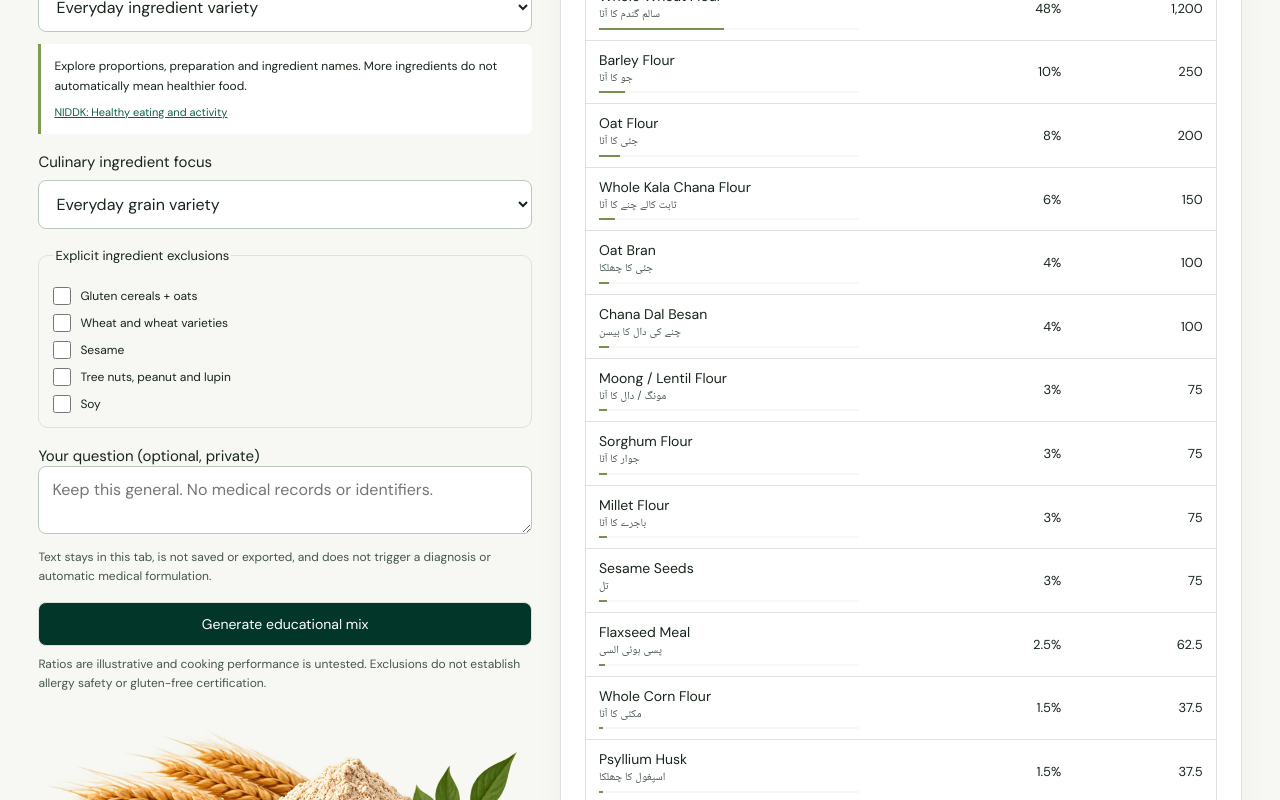
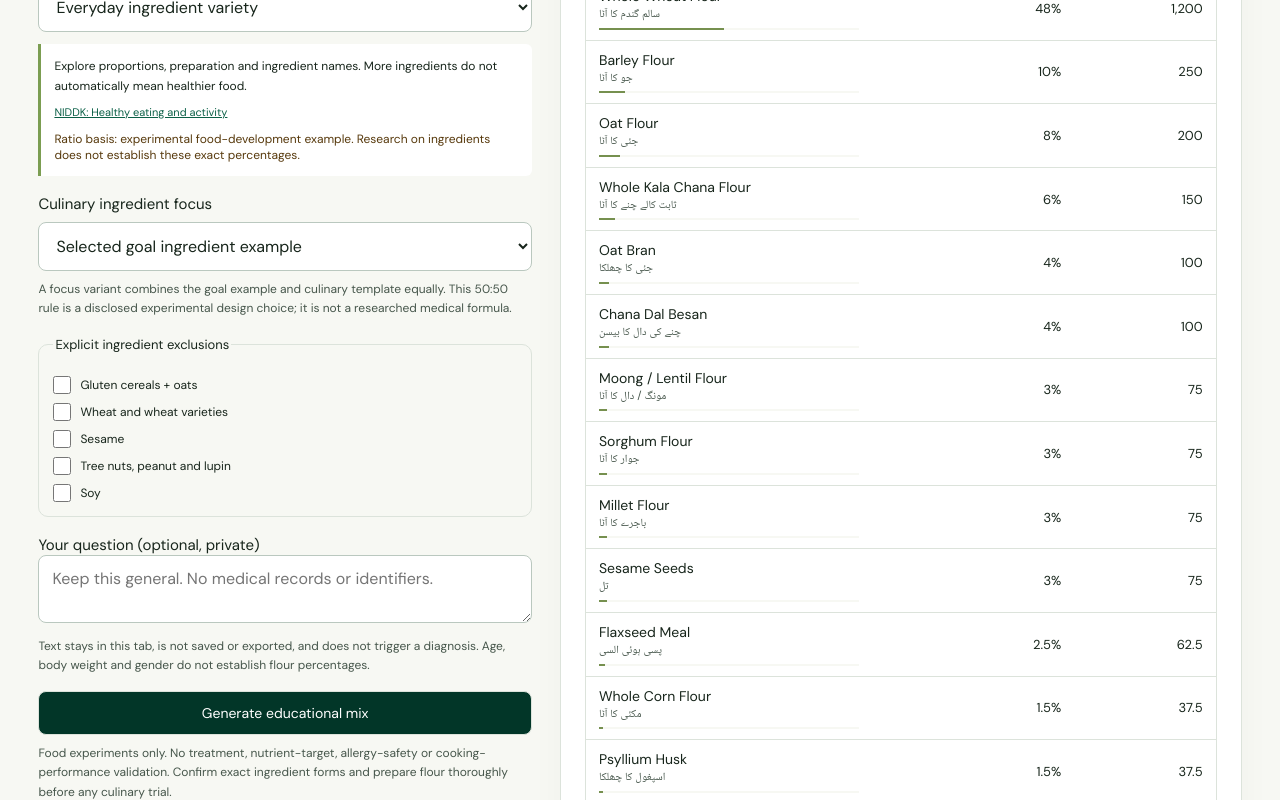
Before and after one commit to SadaPureOpenLab/sadapure-flour-calculator, a React (Vite) app: page / in a window 1280 px wide. Shown: the part 780-1580 px from the top of the page. Built offline with nearby package versions, Linux system fonts and the light colour scheme.

Commit message:
Make goal/focus selection visible and expose ingredient research references

```diff
--- a/src/components/Explorer.tsx
+++ b/src/components/Explorer.tsx
@@ -1,11 +1,12 @@
 import { useState } from 'react';
+import { ingredientReference } from '../data/ingredientReferences';
 import { CATALOGUE, DATA } from '../lib/engine';
 export function Explorer({ urdu }: { urdu: boolean }) {
   const [query,setQuery] = useState(''), [group,setGroup] = useState('All');
   const filtered = CATALOGUE.filter(i => `${i.name} ${i.roman} ${i.urdu}`.toLowerCase().includes(query.toLowerCase()) && (group === 'All' || i.group === group));
-  return <section className="companion"><h1>{urdu ? 'اپنے اجزاء کو سمجھیں' : 'Meet the ingredients.'}</h1><p className="lead">{urdu ? 'انگریزی، اردو یا عام نام سے 50 اجزاء تلاش کریں۔' : '50 ingredients, searchable by English, Urdu or familiar kitchen names. Only 18 belong to the published recipe; the rest are custom exploration entries.'}</p>
+  return <section className="companion"><h1>{urdu ? 'اپنے اجزاء کو سمجھیں' : 'Meet the ingredients.'}</h1><p className="lead">{urdu ? 'انگریزی، اردو یا عام نام سے 50 اجزاء تلاش کریں۔' : '54 ingredients, searchable by English, Urdu or familiar kitchen names. Only 18 belong to the published recipe; the rest are custom exploration entries.'}</p>
     <div className="explorer-controls"><label>{urdu ? 'اجزاء تلاش کریں' : 'Search ingredients'}<input type="search" value={query} onChange={e => setQuery(e.target.value)} placeholder="Wheat, jai, تل…"/></label><label>{urdu ? 'قسم' : 'Ingredient group'}<select value={group} onChange={e => setGroup(e.target.value)}>{['All',...new Set(CATALOGUE.map(i=>i.group))].map(g=><option key={g}>{g}</option>)}</select></label></div>
-    <p role="status">{filtered.length} ingredients</p><div className="ingredient-library">{filtered.map(i=><article key={i.id}><div><h2>{urdu ? i.urdu : i.name}</h2><p className="ingredient-name">{i.roman} · <span lang="ur" dir="rtl">{i.urdu}</span></p></div><span className="group-label">{i.group} · {i.basisPoints ? `${i.basisPoints / 100}% in published recipe` : 'Custom library only'}</span><p>{i.note}</p><p className="small">{i.allergens.length ? `Highlighted concerns: ${i.allergens.join(', ')}.` : 'No highlighted allergen category in this snapshot. This is not an allergy-free guarantee.'} Any ingredient can matter for a specific allergy; shared equipment controls are unknown.</p></article>)}</div>
+    <p role="status">{filtered.length} ingredients</p><div className="ingredient-library">{filtered.map(i=><article key={i.id}><div><h2>{urdu ? i.urdu : i.name}</h2><p className="ingredient-name">{i.roman} · <span lang="ur" dir="rtl">{i.urdu}</span></p></div><span className="group-label">{i.group} · {i.basisPoints ? `${i.basisPoints / 100}% in published recipe` : 'Custom library only'}</span><p>{i.note}</p><p className="small">{i.allergens.length ? `Highlighted concerns: ${i.allergens.join(', ')}.` : 'No highlighted allergen category in this snapshot. This is not an allergy-free guarantee.'} Any ingredient can matter for a specific allergy; shared equipment controls are unknown.</p><a href={ingredientReference(i.id,i.group).url} target="_blank" rel="noreferrer">{ingredientReference(i.id,i.group).title}</a><p className="small">{ingredientReference(i.id,i.group).level}</p></article>)}</div>
     {filtered.length === 0 ? <p>No matches. Try a common name or choose All groups.</p> : null}<p className="source">Source: <a href={DATA.sourceUrl}>SadaPure published ingredient table</a> · No ingredient nutrient values have been clinically or analytically validated here.</p>
   </section>;
 }
--- a/src/components/Generator.tsx
+++ b/src/components/Generator.tsx
@@ -1,18 +1,19 @@
 import { useState } from 'react';
+import { CATALOGUE } from '../lib/engine';
 import { GOALS, SOURCES } from '../data/goals';
-import { FOCUSES, generateMix } from '../lib/generator';
-import type { Blend } from '../lib/engine';
-export function Generator({urdu,onGenerate}:{urdu:boolean;onGenerate:(blend:Blend,notice:string)=>void}) {
-  const [goalId,setGoalId]=useState('everyday'),[focus,setFocus]=useState('variety'),[exclusions,setExclusions]=useState<string[]>([]),[issue,setIssue]=useState(''),[error,setError]=useState('');
-  const goal=GOALS.find(g=>g.id===goalId)!,source=SOURCES[goal.source];
-  const setGoal=(id:string)=>{setGoalId(id);const next=GOALS.find(g=>g.id===id);if(next?.exclusion) setExclusions(prev=>[...new Set([...prev,next.exclusion!])]);};
-  const generate=()=>{try{const result=generateMix(focus,exclusions);onGenerate(result.blend,`Illustrative culinary ratios generated from ${FOCUSES.find(f=>f.id===focus)!.label}. ${result.changes.join(' ')} Percentages are not researched treatment doses. Your selected health concern and private text do not prescribe these ratios.`);setError('');}catch(e){setError((e as Error).message);}};
-  return <section className="generator no-print" aria-labelledby="generator-title"><h2 id="generator-title">{urdu?'اپنا تعلیمی آمیزہ بنائیں':'Build an educational mix'}</h2><p className="small">{urdu?'50 اجزاء، 22 مقاصد اور مسائل۔ طبی علاج کا نسخہ نہیں۔':'50 supported ingredients · 22 goals and concerns · no medical recipe claims.'}</p>
-    <label htmlFor="goal-selector">{urdu?'مقصد یا مسئلہ':'Goal or concern'}</label><select id="goal-selector" value={goalId} onChange={e=>setGoal(e.target.value)}>{GOALS.map(g=><option key={g.id} value={g.id}>{urdu?g.urdu:g.label}</option>)}</select>
-    <div className={goal.clinical?'research-guidance clinical':'research-guidance'}><p>{goal.advice}</p><a href={source.url} target="_blank" rel="noreferrer">{source.title}</a>{goal.clinical?<strong>No clinically validated condition-specific percentages. Generated mixes use the culinary focus below, not this diagnosis.</strong>:null}</div>
-    <label htmlFor="culinary-focus">{urdu?'کھانے کے اجزاء کی ترجیح':'Culinary ingredient focus'}</label><select id="culinary-focus" value={focus} onChange={e=>setFocus(e.target.value)}>{FOCUSES.map(f=><option key={f.id} value={f.id}>{urdu?f.urdu:f.label}</option>)}</select>
-    <fieldset><legend>{urdu?'اجزاء خارج کریں':'Explicit ingredient exclusions'}</legend>{[['gluten','Gluten cereals + oats'],['wheat','Wheat and wheat varieties'],['sesame','Sesame'],['nuts','Tree nuts, peanut and lupin'],['soy','Soy']].map(([id,label])=><label key={id}><input type="checkbox" checked={exclusions.includes(id)} onChange={e=>setExclusions(e.target.checked?[...exclusions,id]:exclusions.filter(x=>x!==id))}/>{label}</label>)}</fieldset>
-    <label htmlFor="private-issue">{urdu?'اپنا سوال (اختیاری، نجی)':'Your question (optional, private)'}</label><textarea id="private-issue" value={issue} maxLength={240} onChange={e=>setIssue(e.target.value)} placeholder="Keep this general. No medical records or identifiers."/><p className="small">Text stays in this tab, is not saved or exported, and does not trigger a diagnosis or automatic medical formulation.</p>
-    <button className="primary" onClick={generate}>{urdu?'تعلیمی آمیزہ تیار کریں':'Generate educational mix'}</button><p className="small">Ratios are illustrative and cooking performance is untested. Exclusions do not establish allergy safety or gluten-free certification.</p>{error?<p role="alert">{error}</p>:null}
-  </section>;
+import { GOAL_RECIPES, type GeneratedGoal } from '../data/goalRecipes';
+import { FOCUSES } from '../lib/generator';
+import { generateForGoal } from '../lib/goalGenerator';
+export function Generator({urdu,onGenerate,onPending}:{urdu:boolean;onGenerate:(result:GeneratedGoal,notice:string)=>void;onPending:(message:string)=>void}) {
+ const [goalId,setGoalId]=useState('everyday'),[focus,setFocus]=useState('goal-default'),[exclusions,setExclusions]=useState<string[]>([]),[issue,setIssue]=useState(''),[error,setError]=useState('');
+ const goal=GOALS.find(g=>g.id===goalId)!,source=SOURCES[goal.source],recipe=GOAL_RECIPES[goalId];
+ const pending=()=>{setError('');onPending(urdu?'نئے انتخاب کا نتیجہ دیکھنے کے لیے آمیزہ تیار کریں۔':'Selection changed. Generate to apply this goal and focus; the previous table is hidden.');};
+ const generate=()=>{try{const result=generateForGoal(goalId,focus,exclusions);onGenerate(result,`${result.title}. ${result.changes.join(' ')} ${recipe?.notes??'Ingredient roles are informed by food references; exact percentages are experimental software choices, not researched clinical doses.'}`);setError('');}catch(e){setError((e as Error).message);onPending((e as Error).message);}};
+ return <section className="generator no-print" aria-labelledby="generator-title"><h2 id="generator-title">{urdu?'اپنا تعلیمی آمیزہ بنائیں':'Build an educational mix'}</h2><p className="small">{CATALOGUE.length} {urdu?'اجزاء، 22 مقاصد اور مسائل۔':'ingredients · 22 goal profiles · goal + focus matching.'}</p>
+ <label htmlFor="goal-selector">{urdu?'مقصد یا مسئلہ':'Goal or concern'}</label><select id="goal-selector" value={goalId} onChange={e=>{setGoalId(e.target.value);pending();}}>{GOALS.map(g=><option key={g.id} value={g.id}>{urdu?g.urdu:g.label}</option>)}</select>
+ <div className={goal.clinical?'research-guidance clinical':'research-guidance'}><p>{goal.advice}</p><a href={source.url} target="_blank" rel="noreferrer">{source.title}</a><strong>{recipe?'Ratio basis: dated brand table, not clinical validation.':'Ratio basis: experimental food-development example. Research on ingredients does not establish these exact percentages.'}</strong>{recipe?<><a href={recipe.source.url} target="_blank" rel="noreferrer">{recipe.source.title}</a><p>{recipe.notes}</p>{recipe.sourceTotal!==100?<p role="note">Source discrepancy: listed ingredients total {recipe.sourceTotal}%. Generate explicitly rescales them to 100% as a custom example; it cannot identify the missing ingredient.</p>:null}</>:null}</div>
+ <label htmlFor="culinary-focus">{urdu?'کھانے کے اجزاء کی ترجیح':'Culinary ingredient focus'}</label><select id="culinary-focus" value={focus} onChange={e=>{setFocus(e.target.value);pending();}}><option value="goal-default">{urdu?'منتخب مقصد کا بنیادی آمیزہ':'Selected goal ingredient example'}</option>{FOCUSES.map(f=><option key={f.id} value={f.id}>{urdu?f.urdu:f.label}</option>)}</select><p className="small">A focus variant combines the goal example and culinary template equally. This 50:50 rule is a disclosed experimental design choice; it is not a researched medical formula.</p>
+ <fieldset><legend>{urdu?'اجزاء خارج کریں':'Explicit ingredient exclusions'}</legend>{[['gluten','Gluten cereals + oats'],['wheat','Wheat and wheat varieties'],['sesame','Sesame'],['nuts','Tree nuts, peanut and lupin'],['soy','Soy']].map(([id,label])=><label key={id}><input type="checkbox" checked={exclusions.includes(id)} onChange={e=>{setExclusions(e.target.checked?[...exclusions,id]:exclusions.filter(x=>x!==id));pending();}}/>{label}</label>)}</fieldset>
+ <label htmlFor="private-issue">{urdu?'اپنا سوال (اختیاری، نجی)':'Your question (optional, private)'}</label><textarea id="private-issue" value={issue} maxLength={240} spellCheck={false} data-gramm="false" data-gramm_editor="false" onChange={e=>setIssue(e.target.value)} placeholder="Keep this general. No medical records or identifiers."/><p className="small">Text stays in this tab, is not saved or exported, and does not trigger a diagnosis. Age, body weight and gender do not establish flour percentages.</p>
+ <button className="primary" onClick={generate}>{urdu?'تعلیمی آمیزہ تیار کریں':'Generate educational mix'}</button><p className="small">Food experiments only. No treatment, nutrient-target, allergy-safety or cooking-performance validation. Confirm exact ingredient forms and prepare flour thoroughly before any culinary trial.</p>{error?<p role="alert">{error}</p>:null}</section>;
 }
--- a/src/components/Results.tsx
+++ b/src/components/Results.tsx
@@ -17,7 +17,7 @@ export function Results({ sheet, quantity, blend, custom, urdu }: { sheet: Sheet
         <button onClick={() => copy(shareUrl(quantity, blend, custom), 'Result link copied. Only quantity and formula are included.')}><Icon kind="share"/>{urdu ? 'لنک' : 'Share'}</button>
       </div>
     </div>
-    <p className={custom ? 'classification custom' : 'classification'}>{custom ? (urdu ? 'حسب ضرورت تعلیمی آمیزہ — سرکاری مصنوعہ نہیں' : 'Custom Educational Mix — not an official SadaPure product') : (urdu ? 'ساداپیور کے شائع شدہ فارمولے کا حساب' : 'Official Published SadaPure Formula')}</p>
+    <p className={custom ? 'classification custom' : 'classification'}>{custom ? (urdu ? 'حسب ضرورت تعلیمی آمیزہ — سرکاری مصنوعہ نہیں' : sheet.classification) : (urdu ? 'ساداپیور کے شائع شدہ فارمولے کا حساب' : 'Official Published SadaPure Formula')}</p>
     <p className="early-warning">{urdu ? 'اصل آمیزہ گلوٹن فری نہیں۔ الرجی اور مشترکہ مشینوں کے اثرات چیک کریں۔' : 'Original blend is not gluten-free. Check ingredients and cross-contact for allergies.'}</p>
     <p role="status" className="export-status no-print">{status}</p>
     <Composition rows={sheet.rows} grams={sheet.grams} urdu={urdu}/>
@@ -30,7 +30,7 @@ export function Results({ sheet, quantity, blend, custom, urdu }: { sheet: Sheet
     </div>
     <p className="rounding">{urdu ? 'وزن 0.01 گرام تک گول کیا گیا ہے، کل وزن برقرار رہتا ہے۔' : 'Rounded to 0.01 g; the displayed weights add up to your exact total.'}</p>
     <div className="safety"><strong>{custom ? (urdu ? 'الرجی کی حفاظت کی ضمانت نہیں۔' : 'Ingredient and cross-contact safety are not guaranteed.') : (urdu ? 'گندم، جو، رائی اور تل شامل ہیں۔ گلوٹن فری نہیں۔' : 'Contains wheat, barley, rye and sesame. Not gluten-free.')}</strong><span>{urdu ? 'سیلیک مرض یا متعلقہ الرجی کی صورت میں اصل آمیزہ استعمال نہ کریں۔' : 'The original blend is unsuitable for coeliac disease or allergy to a listed ingredient.'}</span></div>
-    <div className="source"><a href={DATA.sourceUrl} target="_blank" rel="noreferrer">{urdu ? 'شائع شدہ اجزاء کا ماخذ' : 'Published ingredient table'}</a><span>Retrieved 14 Oct 2026 · v{DATA.version}</span><button className="no-print" onClick={() => window.print()}><Icon kind="print"/>{urdu ? 'پرنٹ' : 'Print'}</button></div>
+    <div className="source"><a href={sheet.source?.url??DATA.sourceUrl} target="_blank" rel="noreferrer">{urdu ? 'شائع شدہ اجزاء کا ماخذ' : sheet.source?.title??(custom?'Original reference — custom ratios are not this recipe':'Published ingredient table')}</a><span>Retrieved 14 Oct 2026 · v{DATA.version}</span><button className="no-print" onClick={() => window.print()}><Icon kind="print"/>{urdu ? 'پرنٹ' : 'Print'}</button></div>
     <span hidden data-csv-length={csv(sheet).length}/>
   </section>;
 }
```
